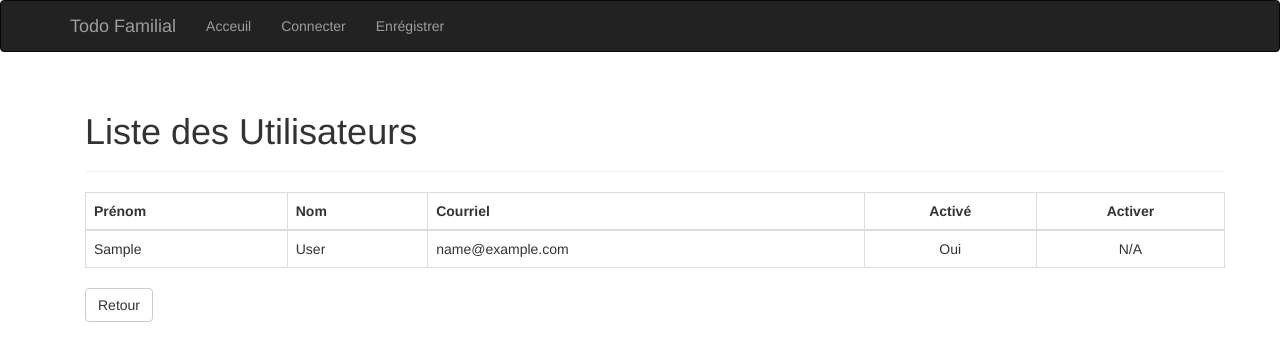
After one commit to jean-petitclerc/todo, a Flask app: template templates/list_users.html in a window 1280 px wide. The commit adds this page. Shown: the top 361 px of the page. Run offline with Flask 2, Linux system fonts and the light colour scheme; the template is opened without the code that fills it: values that come from a table or form of the project are taken from there, others are empty; tables that the repository leaves empty hold one stand-in row (values such as "Sample post"); some libraries are stand-ins or nearby versions.

Commit message:
Register, Login and Logout. Améliorations. Début de la fonctionalité pour les Listes de Tâches.

```diff
--- a/main.py
+++ b/main.py
@@ -17,6 +17,8 @@ bootstrap = Bootstrap(app)
 db = SQLAlchemy(app)
 
 
+# Database Model
+# ----------------------------------------------------------------------------------------------------------------------
 class AdminUser(db.Model):
     __tablename__ = 'tadmin_user'
     user_id = db.Column(db.Integer(), primary_key=True, autoincrement=True)
@@ -24,17 +26,42 @@ class AdminUser(db.Model):
     last_name = db.Column(db.String(30), nullable=False)
     user_email = db.Column(db.String(80), nullable=False, unique=True)
     user_pass = db.Column(db.String(100), nullable=False)
-    activated = db.Column(db.Boolean(), nullable=False, default=True)
+    activated = db.Column(db.Boolean(), nullable=False, default=False)
+    audit_crt_ts = db.Column(db.DateTime(), nullable=False)
 
-    def __init__(self, first_name, last_name, user_email, user_pass):
+    def __init__(self, first_name, last_name, user_email, user_pass, audit_crt_ts):
         self.first_name = first_name
         self.last_name = last_name
         self.user_email = user_email
         self.user_pass = user_pass
+        self.audit_crt_ts = audit_crt_ts
 
     def __repr__(self):
         return '<user: {}>'.format(self.user_email)
 
+
+class TaskList(db.Model):
+    __tablename__ = 'ttask_list'
+    list_id = db.Column(db.Integer(), primary_key=True, autoincrement=True)
+    list_name = db.Column(db.String(50), nullable=False)
+    list_desc = db.Column(db.Text(), nullable=False, default='')
+    audit_crt_user = db.Column(db.String(80), nullable=False)
+    audit_crt_ts = db.Column(db.DateTime(), nullable=False)
+    audit_upd_user = db.Column(db.String(80), nullable=True)
+    audit_upd_ts = db.Column(db.DateTime(), nullable=True)
+
+    def __init__(self, list_name, list_desc, audit_crt_user, audit_crt_ts):
+        self.list_name = list_name
+        self.list_desc = list_desc
+        self.audit_crt_user = audit_crt_user
+        self.audit_crt_ts = audit_crt_ts
+
+    def __repr__(self):
+        return '<task_list: {}'.format(self.list_name)
+
+
+# Classes pour définir les formulaires WTF
+# ----------------------------------------------------------------------------------------------------------------------
 
 # Formulaire web pour l'écran de login
 class LoginForm(FlaskForm):
@@ -59,7 +86,28 @@ class RegisterForm(FlaskForm):
     submit = SubmitField('S\'enrégistrer')
 
 
+# Formulaires pour ajouter une liste de tâches
+class AddTasklistForm(FlaskForm):
+    list_name = StringField('Nom de la liste', validators=[DataRequired(message='Le nom est requis.')])
+    list_desc = TextAreaField('Description')
+    submit = SubmitField('Ajouter')
+
+
 # The following functions are views
+# ----------------------------------------------------------------------------------------------------------------------
+
+# Custom error pages
+@app.errorhandler(404)
+def page_not_found(e):
+    return render_template('404.html'), 404
+
+
+@app.errorhandler(500)
+def internal_server_error(e):
+    return render_template('500.html'), 500
+
+
+# Index
 @app.route('/')
 def index():
     if not logged_in():
@@ -69,6 +117,7 @@ def index():
     return render_template('todo.html', user=first_name)
 
 
+# Views for Register, logging in, logging out and listing users
 @app.route('/login', methods=['GET', 'POST'])
 def login():
     # The method is GET when the form is displayed and POST to process the form
@@ -91,26 +140,13 @@ def login():
 @app.route('/logout')
 def logout():
     app.logger.debug('Entering logout()')
+    session.pop('user_id', None)
     session.pop('first_name', None)
     session.pop('last_name', None)
     session.pop('user_email', None)
     session.pop('active_time', None)
     flash('Vous êtes maintenant déconnecté.')
     return redirect(url_for('index'))
-
-
-def logged_in():
-    user_email = session.get('user_email', None)
-    if user_email:
-        active_time = session['active_time']
-        delta = datetime.now() - active_time
-        if (delta.days > 0) or (delta.seconds > 1800):
-            flash('Votre session est expirée.')
-            return False
-        session['active_time'] = datetime.now()
-        return True
-    else:
-        return False
 
 
 @app.route('/register', methods=['GET', 'POST'])
@@ -127,11 +163,12 @@ def register():
             flash('Cet usager existe déjà. Veuillez vous connecter.')
             return redirect(url_for('login'))
         else:
-            user = AdminUser(first_name, last_name, user_email, user_pass)
-            db.session.add(user)
-            db.session.commit()
-            flash('Come back when your login will be activated.')
-            return redirect(url_for('index'))
+            if db_add_user(first_name, last_name, user_email, user_pass):
+                flash('Vous pourrez vous connecter quand votre usager sera activé.')
+                return redirect(url_for('login'))
+            else:
+                flash('Une erreur de base de données est survenue.')
+                abort(500)
     return render_template('register.html', form=form)
 
 
@@ -139,8 +176,97 @@ def register():
 def list_users():
     if not logged_in():
         return redirect(url_for('login'))
-    # pred_vars = Predef_Var.query.order_by(Predef_Var.var_name).all()
-    # return render_template('list_vars.html', pred_vars=pred_vars)
+    try:
+        admin_users = AdminUser.query.order_by(AdminUser.first_name).all()
+        return render_template('list_users.html', admin_users=admin_users)
+    except Exception as e:
+        app.logger.error('DB Error' + str(e))
+        return redirect(url_for('index'))
+
+
+@app.route('/act_user/<int:user_id>', methods=['GET', 'POST'])
+def act_user(user_id):
+    if not logged_in():
+        return redirect(url_for('login'))
+    if db_act_user(user_id):
+        flash("L'utilisateur est activé.")
+    else:
+        flash("Quelque chose n'a pas fonctionné.")
+    return redirect(url_for('list_users'))
+
+
+# Views for Lists of Tasks
+@app.route('/list_tasklists')
+def list_tasklists():
+    if not logged_in():
+        return redirect(url_for('login'))
+    tasklists = TaskList.query.order_by(TaskList.list_name).all()
+    return render_template('list_tasklists.html', tasklists=tasklists)
+
+
+@app.route('/add_tasklist', methods=['GET', 'POST'])
+def add_tasklist():
+    if not logged_in():
+        return redirect(url_for('login'))
+    app.logger.debug('Entering add_tasklist')
+    form = AddTasklistForm()
+    if form.validate_on_submit():
+        app.logger.debug('Inserting a new tasklist')
+        list_name = request.form['list_name']
+        list_desc = request.form['list_desc']
+        if db_add_tasklist(list_name, list_desc):
+            flash('La nouvelle liste est ajoutée.')
+            return redirect(url_for('list_tasklists'))
+        else:
+            flash('Une erreur de base de données est survenue.')
+            abort(500)
+    return render_template('add_tasklist.html', form=form)
+
+
+# Application functions
+# ----------------------------------------------------------------------------------------------------------------------
+def logged_in():
+    user_email = session.get('user_email', None)
+    if user_email:
+        active_time = session['active_time']
+        delta = datetime.now() - active_time
+        if (delta.days > 0) or (delta.seconds > 1800):
+            flash('Votre session est expirée.')
+            return False
+        session['active_time'] = datetime.now()
+        return True
+    else:
+        return False
+
+
+# Database functions
+# ----------------------------------------------------------------------------------------------------------------------
+
+# Database functions for AdminUser
+def db_add_user(first_name, last_name, user_email, user_pass):
+    audit_crt_ts = datetime.now()
+    try:
+        user = AdminUser(first_name, last_name, user_email, user_pass, audit_crt_ts)
+        if user_email == "jean.petitclerc@groupepp.com":
+            user.activated = True
+        db.session.add(user)
+        db.session.commit()
+        return True
+    except Exception as e:
+        app.logger.error('DB Error' + str(e))
+        return False
+
+
+def db_act_user(user_id):
+    audit_upd_ts = datetime.now()
+    try:
+        user = AdminUser.query.get(user_id)
+        user.activated = True
+        db.session.commit()
+        return True
+    except Exception as e:
+        app.logger.error('DB Error' + str(e))
+        return False
 
 
 def db_user_exists(user_email):
@@ -188,6 +314,7 @@ def db_validate_user(user_email, password):
             return False
 
         if check_password_hash(user.user_pass, password):
+            session['user_id'] = user.user_id
             session['user_email'] = user.user_email
             session['first_name'] = user.first_name
             session['last_name'] = user.last_name
@@ -201,6 +328,20 @@ def db_validate_user(user_email, password):
         return False
 
 
+# DB functions for TaskList
+def db_add_tasklist(list_name, list_desc):
+    audit_crt_user = session.get('user_email', None)
+    audit_crt_ts = datetime.now()
+    tasklist = TaskList(list_name, list_desc)
+    try:
+        db.session.add(tasklist)
+        db.session.commit()
+    except Exception as e:
+        app.logger.error('DB Error' + str(e))
+        return False
+    return True
+
+
 # Start the server for the application
 if __name__ == '__main__':
     manager.run()
--- a/templates/base.html
+++ b/templates/base.html
@@ -19,6 +19,7 @@
       <ul class="nav navbar-nav">
         <li><a href="{{ url_for('index') }}">Acceuil</a></li>
         {% if session['user_email'] %}
+          <li><a href="{{ url_for('list_tasklists') }}">Listes</a></li>
           <li><a href="{{ url_for('list_users') }}">Usagers</a></li>
           <li><a href="{{ url_for('logout') }}">Déconnecter</a></li>
         {% else %}
--- /dev/null
+++ b/templates/list_users.html
@@ -0,0 +1,45 @@
+{% extends "base.html" %}
+{% block page_content %}
+<div class="container">
+    <div class="page-header">
+        <h1>Liste des Utilisateurs</h1>
+    </div>
+    <p>
+        {% if admin_users %}
+        <table class="table table-bordered">
+            <thead>
+                <tr>
+                    <th>Prénom</th>
+                    <th>Nom</th>
+                    <th>Courriel</th>
+                    <th class="text-center">Activé</th>
+                    <th class="text-center">Activer</th>
+                </tr>
+            </thead>
+            <tbody>
+                {% for user in admin_users %}
+                    <tr>
+                        <td>{{ user['first_name'] }}</td>
+                        <td>{{ user['last_name'] }}</td>
+                        <td>{{ user['user_email'] }}</td>
+                        {% if user.activated %}
+                            <td class="text-center">Oui</td>
+                            <td class="text-center">N/A</td>
+                        {% else %}
+                            <td class="text-center">Non</td>
+                            <td class="text-center"><a href="{{ url_for('act_user', user_id=user['user_id']) }}"
+                                class="btn btn-primary btn-xs" data-title="Modifier"><span
+                                class="glyphicon glyphicon-ok"></span></a></td>
+                        {% endif %}
+                    </tr>
+                {% endfor %}
+            </tbody>
+        </table>
+        {% else %}
+            <em>Il n'y a pas d'utilisateur dans la base de données</em>
+        {% endif %}
+    </p>
+    <a href="{{ url_for('index') }}" class="btn btn-default">Retour</a>
+    <p>&nbsp;</p>
+</div>
+{% endblock %}
--- a/templates/todo.html
+++ b/templates/todo.html
@@ -7,6 +7,7 @@
         </div>
         <ul>
            <li><a href="{{ url_for('list_users') }}">Liste des Usagers</a></li>
+           <li><a href="{{ url_for('list_tasklists') }}">Listes de tâches</a></li>
         </ul>
     {% else %}
         <div class="page-header">
```
Also changed, not shown: templates/404.html (added, +9 -0 lines), templates/500.html (added, +9 -0 lines), templates/add_tasklist.html (added, +37 -0 lines), templates/list_tasklists.html (added, +32 -0 lines).
